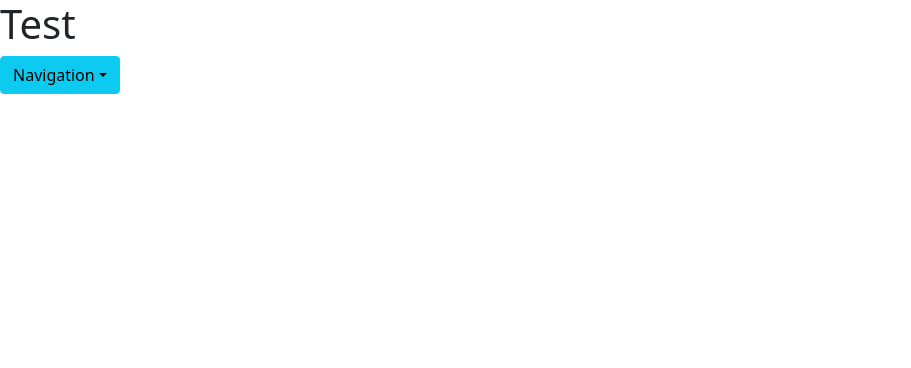
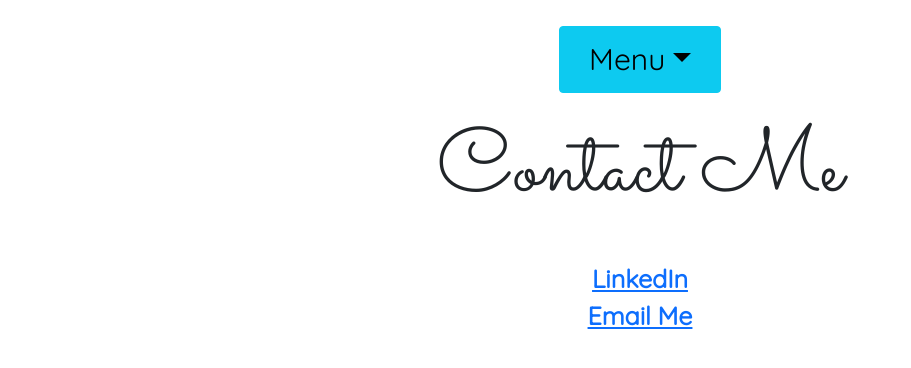
Before and after one commit to anclark686/ac-portfolio, a React (Create React App) app: page /contact in a window 1280 px wide. Shown: the top 368 px of the page, without its empty margins (0-911 px from the left). Built offline with nearby package versions, Linux system fonts and the light colour scheme.

Commit message:
Base done

```diff
--- a/public/index.html
+++ b/public/index.html
@@ -10,34 +10,16 @@
       content="Web site created using create-react-app"
     />
     <link rel="apple-touch-icon" href="%PUBLIC_URL%/logo192.png" />
-    <!--
-      manifest.json provides metadata used when your web app is installed on a
-      user's mobile device or desktop. See https://developers.google.com/web/fundamentals/web-app-manifest/
-    -->
+
     <link rel="manifest" href="%PUBLIC_URL%/manifest.json" />
-    <!--
-      Notice the use of %PUBLIC_URL% in the tags above.
-      It will be replaced with the URL of the `public` folder during the build.
-      Only files inside the `public` folder can be referenced from the HTML.
-
-      Unlike "/favicon.ico" or "favicon.ico", "%PUBLIC_URL%/favicon.ico" will
-      work correctly both with client-side routing and a non-root public URL.
-      Learn how to configure a non-root public URL by running `npm run build`.
-    -->
-    <title>React App</title>
+    <link rel="preconnect" href="https://fonts.googleapis.com">
+    <link rel="preconnect" href="https://fonts.gstatic.com" crossorigin>
+    <link href="https://fonts.googleapis.com/css2?family=Quicksand&family=Sacramento&display=swap" rel="stylesheet">
+    <title>Alycia Nicole</title>
   </head>
   <body>
     <noscript>You need to enable JavaScript to run this app.</noscript>
     <div id="root"></div>
-    <!--
-      This HTML file is a template.
-      If you open it directly in the browser, you will see an empty page.
 
-      You can add webfonts, meta tags, or analytics to this file.
-      The build step will place the bundled scripts into the <body> tag.
-
-      To begin the development, run `npm start` or `yarn start`.
-      To create a production bundle, use `npm run build` or `yarn build`.
-    -->
   </body>
 </html>
--- a/src/App.css
+++ b/src/App.css
@@ -1,3 +1,39 @@
-.contact {
-    font-size: 50px;
+a {
+    font-weight: bold;
+    font-size: 25px;
+    color: midnightblue;
 }
+
+.fullApp {
+    font-family: 'Quicksand', sans-serif;
+    text-align: center;
+}
+
+
+.header {
+    font-family: 'Sacramento', cursive;
+    font-size: 90px;
+    text-align: center;
+    padding: 2vw;
+}
+
+#drop-down-nav {
+    font-size: 30px;
+    padding: 10px 29px;
+    margin-top: 2vw;
+    text-align: left;
+}
+
+#drop-down-nav:hover {
+    box-shadow: 0 12px 16px 0 rgba(0,0,0,0.24), 0 17px 50px 0 rgba(0,0,0,0.19);
+}
+
+#alycia {
+    font-family: 'Sacramento', cursive;
+    font-size: 15vw;
+    margin-top: 10vw;
+}
+
+#title {
+    font-size: 4vw;
+}
--- a/src/App.js
+++ b/src/App.js
@@ -5,73 +5,27 @@ import Contact from "./Components/contact";
 import Projects from "./Components/projects";
 import Layout from "./Components/layout";
 import {React} from "react";
-// import {BrowserRouter, Routes, Route} from "react-router-dom";
 //import { Tabs, Tab } from 'react-bootstrap';
-import { DropdownButton, ButtonGroup, Dropdown } from 'react-bootstrap';
+import { BrowserRouter, Routes, Route } from "react-router-dom";
+
 
 
 const App = () => {
-   //const [key, setKey] = useState('home');
   return (
-    <>
-      <div>
-      <h1>Test</h1>
-        {['Info'].map(
-          (variant) => (
-            <DropdownButton
-              as={ButtonGroup}
-              key={variant}
-              id={`dropdown-variants-${variant}`}
-              variant={variant.toLowerCase()}
-              title="Navigation"
-            >
-              <Dropdown.Item eventKey="1" href={<Home />}>Home</Dropdown.Item>
-              <Dropdown.Item eventKey="2" href="./Components/about">About</Dropdown.Item>
-              <Dropdown.Item eventKey="3" href="./Components/projects">Projects</Dropdown.Item>
-              <Dropdown.Item eventKey="3" href="./Components/contact">Contact</Dropdown.Item>
-              <Dropdown.Divider />
-              <Dropdown.Item eventKey="4"href="www.google.com">
-                Separated link
-                </Dropdown.Item>
-            </DropdownButton>
-          ),
-        )}
-      </div>
-    </>
 
-/*     <div>
-      <h1>Test</h1>
-      <Tabs
-      id="controlled-tab-example"
-      activeKey={key}
-      onSelect={(k) => setKey(k)}
-      className="mb-3"
-    >
-      <Tab eventKey="home" title="Home">
-        <Home />
-      </Tab>
-      <Tab eventKey="about" title="About">
-        <About />
-      </Tab>
-      <Tab eventKey="projects" title="Projects" >
-        <Projects />
-      </Tab>
-      <Tab eventKey="contact" title="Contact">
-        <Contact />
-      </Tab>
-    </Tabs> */
+     <div className="fullApp">
+      <BrowserRouter>
+      <Routes>
+        <Route path="/" element={<Layout />}>
+          <Route index element={<Home />} />
+          <Route path="about" element={<About />} />
+          <Route path="projects" element={<Projects />} />
+          <Route path="contact" element={<Contact />} />
+        </Route>
+      </Routes>
+    </BrowserRouter>
 
-/*       <BrowserRouter>
-        <Routes>
-          <Route path="/" element={<Layout />}>
-            <Route index element={<Home />} />
-            <Route path="/about" element={<About />} />
-            <Route path="/projects" element={<Projects />} />
-            <Route path="/contact" element={<Contact />} />
-
-        </Routes>
-      </BrowserRouter> */
-    //</div>
+    </div>
   );
 };
 
--- a/src/Components/about.jsx
+++ b/src/Components/about.jsx
@@ -2,8 +2,11 @@ import React from "react";
 
 const About = () => {
   return (
-    <div>
-      <h1>About Page</h1>
+    <div >
+      <h1 className="header">About Me</h1>
+      <h2>Developer in Training</h2>
+      <h2> 💙 Python 💙</h2>
+      <h3>Javascript and others are pretty cool too</h3>
     </div>
   );
 };
--- a/src/Components/contact.jsx
+++ b/src/Components/contact.jsx
@@ -2,8 +2,8 @@ import React from "react";
 
 const Contact = () => {
   return (
-    <div className="contact">
-      <h1>Contact Page</h1>
+    <div>
+      <h1 className="header">Contact Me</h1>
       <a href="https://www.linkedin.com/in/anclark686/" target="_blank" rel="noreferrer">LinkedIn</a>
       <br />
       <a href="mailto:anclark686@gmail.com" target="_blank" rel="noreferrer">Email Me</a>
--- a/src/Components/home.jsx
+++ b/src/Components/home.jsx
@@ -2,8 +2,9 @@ import React from "react";
 
 const Home = () => {
   return (
-    <div>
-      <h1>Home Page</h1>
+    <div className="home">
+      <h1 id="alycia">Alycia Nicole</h1>
+      <h2 id="title">full-stack developer</h2>
     </div>
   );
 };
--- a/src/Components/projects.jsx
+++ b/src/Components/projects.jsx
@@ -1,9 +1,15 @@
-import React from "react";
+import {React, useState} from "react";
 
 const Projects = () => {
+  const [projects, setProjects] = useState([]);
+
+
   return (
     <div>
-      <h1>Projects</h1>
+      <h1 className="header">Projects</h1>
+      <a href="https://github.com/anclark686" target="_blank" rel="noreferrer">GitHub</a>
+
+
     </div>
   );
 };
--- a/src/navbar.jsx
+++ b/src/navbar.jsx
@@ -1,27 +1,44 @@
 import React from "react";
 import { Link } from "react-router-dom";
+import { DropdownButton, ButtonGroup, Dropdown } from 'react-bootstrap';
 
 function Navbar() {
   return (
-    <nav>
-      <ul>
-        <li>
-          <Link to="/">Home</Link>
-        </li>
-        <li>
-          <Link to="/about">About</Link>
-        </li>
-        <li>
-          <Link to="/projects">Projects</Link>
-        </li>
-        <li>
-          <Link to="/contact">Contact</Link>
-        </li>
-        <li>
-          <a href=""> Resume </a>
-        </li>
-      </ul>
-    </nav>
+    <div>
+      <>
+        {['Info'].map(
+          (variant) => (
+            <DropdownButton
+              as={ButtonGroup}
+              key={variant}
+              id="drop-down-nav"
+              variant={variant.toLowerCase()}
+              title="Menu"
+              menuVariant="dark"
+            >
+              <Dropdown.Item eventKey="home" className="NavButtons">
+                <Link to="/"><div>Home</div></Link>
+              </Dropdown.Item>
+              <Dropdown.Item eventKey="about" className="NavButtons">
+                <Link to="/about"><div>About</div></Link>
+              </Dropdown.Item>
+              <Dropdown.Item eventKey="projects" className="NavButtons">
+                <Link to="/projects"><div>Projects</div></Link>
+              </Dropdown.Item>
+              <Dropdown.Item eventKey="contact" className="NavButtons">
+                <Link to="/contact"><div>Contact</div></Link>
+              </Dropdown.Item>
+              <Dropdown.Divider />
+              <Dropdown.Item eventKey="resume" className="NavButtons" href="http://www.google.com">
+                Resume
+              </Dropdown.Item>
+            </DropdownButton>
+          ),
+        )}
+      </>
+
+    </div>
+
   );
 }
 
```
Also changed, not shown: src/scratch.js (added, +33 -0 lines).
